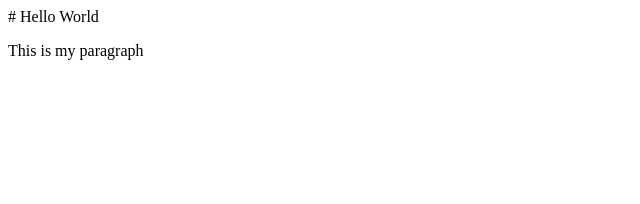
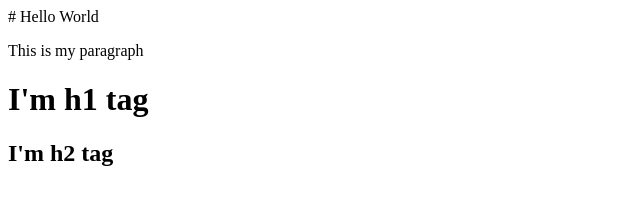
Before and after one commit to yasaswini-ayodhy/practice, a plain HTML site: page index.html in a window 1280 px wide. Shown: the whole page, without its empty margins (0-640 px from the left). Drawn offline with Linux system fonts and the light colour scheme.

Commit message:
added tags

```diff
--- a/index.html
+++ b/index.html
@@ -1,2 +1,4 @@
 # Hello World
 <p> This is my paragraph</p>
+<h1>I'm h1 tag</h1>
+<h2>I'm h2 tag</h2>
```
